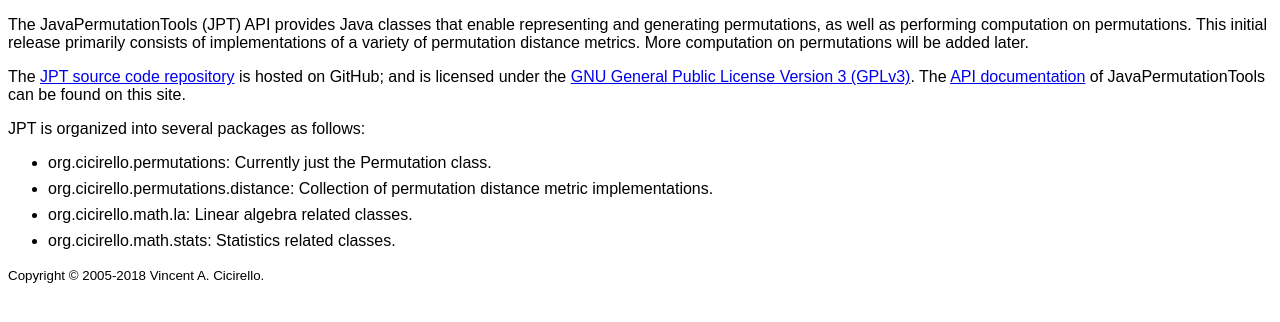
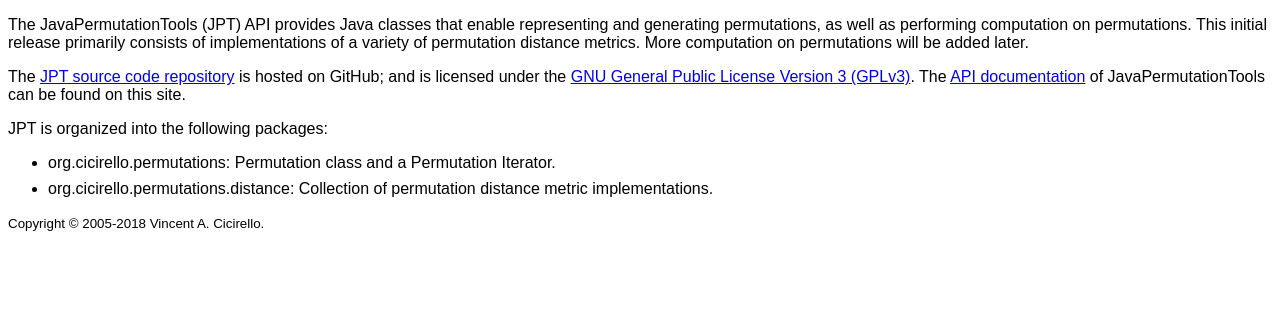
Before and after one commit to cicirello/JavaPermutationTools, a plain HTML site: page docs/index.html in a window 1280 px wide. Shown: the part 140-462 px from the top of the page. Drawn offline with Linux system fonts and the light colour scheme.

Commit message:
Minor update to project website

```diff
--- a/docs/index.html
+++ b/docs/index.html
@@ -31,12 +31,10 @@ permutations will be added later.</p>
 <p>The <a itemprop="codeRepository" href="https://github.com/cicirello/JavaPermutationTools">JPT source code repository</a> is hosted on GitHub;
 and is licensed under the <a itemprop="license" href="https://www.gnu.org/licenses/gpl-3.0.html">GNU General Public License Version 3 (GPLv3)</a>.
 The <span itemprop="hasPart" itemscope itemtype="http://schema.org/APIReference"><a itemprop="url" href="/api/">API documentation</a> of <span itemprop="name headline">JavaPermutationTools</span></span> can be found on this site.</p>
-<p>JPT is organized into several packages as follows:</p>
+<p>JPT is organized into the following packages:</p>
 <ul>
-<li>org.cicirello.permutations: Currently just the Permutation class.</li>
+<li>org.cicirello.permutations: Permutation class and a Permutation Iterator.</li>
 <li>org.cicirello.permutations.distance: Collection of permutation distance metric implementations.</li>
-<li>org.cicirello.math.la: Linear algebra related classes.</li>
-<li>org.cicirello.math.stats: Statistics related classes.</li>
 </ul>
 <small>Copyright &copy; 2005-<span itemprop="copyrightYear">2018</span> Vincent A. Cicirello.</small>
 </article>
```
